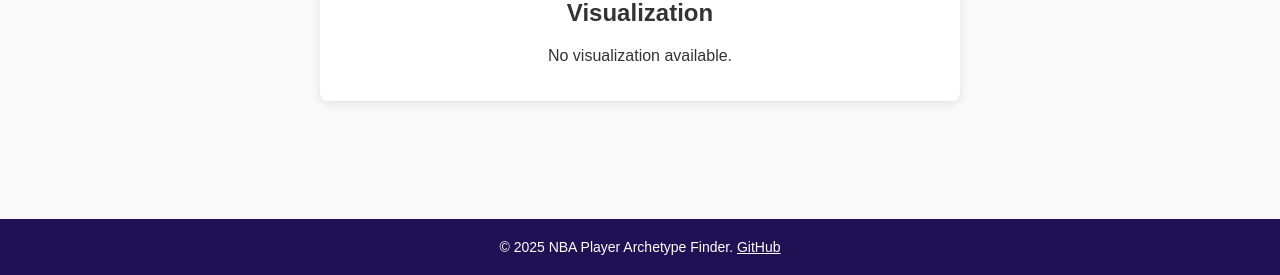
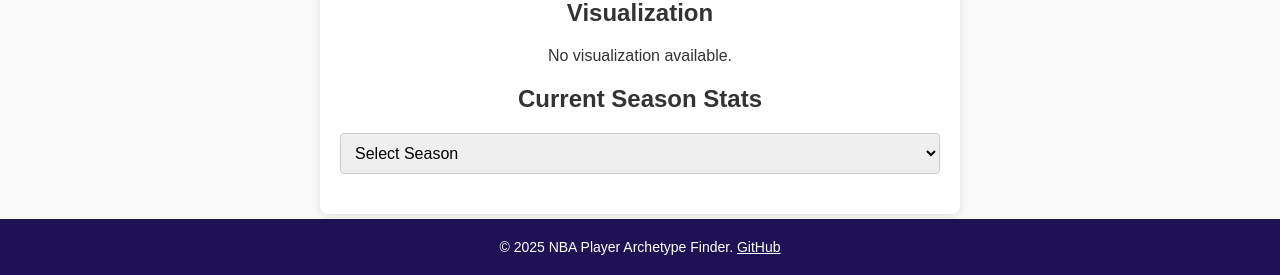
Before and after one commit to Jaynik-S/NBA_Insights, a Flask app: template templates/cluster_result.html in a window 1280 px wide. Shown: the part 525-800 px from the top of the page. Run offline with Flask 3, Linux system fonts and the light colour scheme; the template is opened without the code that fills it, so the values that code supplies are empty.

Commit message:
added stats to clustering result

```diff
--- a/app.py
+++ b/app.py
@@ -100,7 +100,20 @@ def get_archetype():
     result = get_player_archetypes(player_name)
     player_dict = players.find_players_by_full_name(player_name)
     player_id = player_dict[0]['id']
-    return render_template('cluster_result.html', result=result, player_id=player_id)
+
+    # Fetch player stats
+    player_stats, _, _ = cs.get_player_career_stats(player_id)
+    seasons = player_stats["SEASON_ID"].tolist()
+    columns = player_stats.columns.tolist()
+
+    return render_template(
+        'cluster_result.html',
+        result=result,
+        player_id=player_id,
+        stats=player_stats.to_dict(orient="records"),
+        seasons=seasons,
+        columns=columns
+    )
 
 @app.route('/compare')
 def compare():
--- a/templates/cluster_result.html
+++ b/templates/cluster_result.html
@@ -5,6 +5,21 @@
     <meta name="viewport" content="width=device-width, initial-scale=1.0">
     <title>Player Archetype Result</title>
     <link rel="stylesheet" href="/static/style.css">
+    <script>
+        function updateStats(seasonId) {
+            const stats = JSON.parse(document.getElementById('player_stats').textContent);
+            const columns = JSON.parse(document.getElementById('player_columns').textContent);
+            const seasonStats = stats.find(stat => stat.SEASON_ID === seasonId);
+            const statsDiv = document.getElementById('season_stats');
+            statsDiv.innerHTML = '<table class="stats-table"><thead><tr><th>Stat</th><th>Value</th></tr></thead><tbody></tbody></table>';
+            const tbody = statsDiv.querySelector('tbody');
+            columns.forEach(column => {
+                if (seasonStats[column] !== undefined) {
+                    tbody.innerHTML += `<tr><td><strong>${column}</strong></td><td>${seasonStats[column]}</td></tr>`;
+                }
+            });
+        }
+    </script>
 </head>
 <body>
     <div class="container">
@@ -28,6 +43,18 @@
                     <p>No visualization available.</p>
                 {% endif %}
             </div>
+            <div class="player-stats">
+                <h2>Current Season Stats</h2>
+                <select onchange="updateStats(this.value)">
+                    <option value="">Select Season</option>
+                    {% for season in seasons %}
+                        <option value="{{ season }}">{{ season }}</option>
+                    {% endfor %}
+                </select>
+                <div id="season_stats"></div>
+                <pre id="player_stats" style="display:none;">{{ stats | tojson }}</pre>
+                <pre id="player_columns" style="display:none;">{{ columns | tojson }}</pre>
+            </div>
         {% endif %}
     </div>
     <footer>
```
